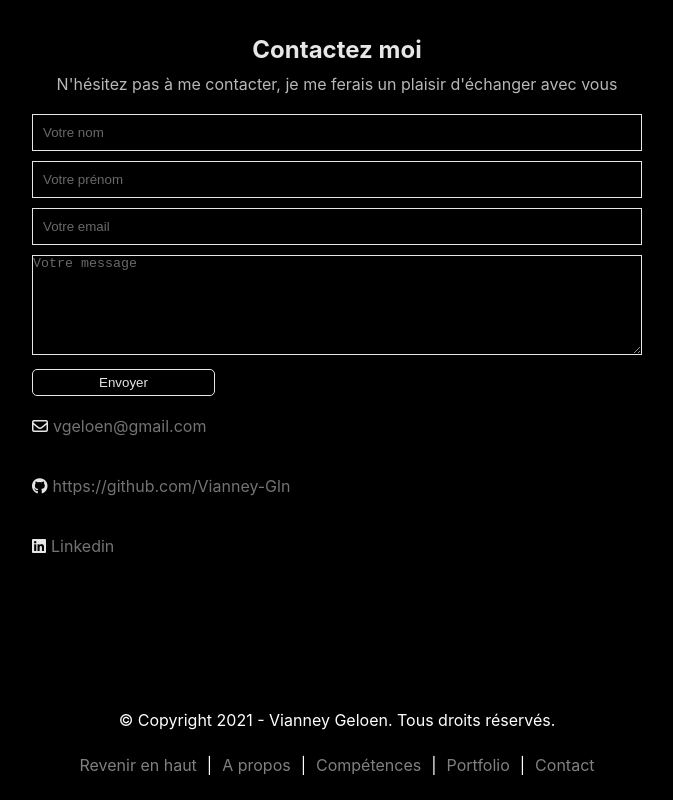
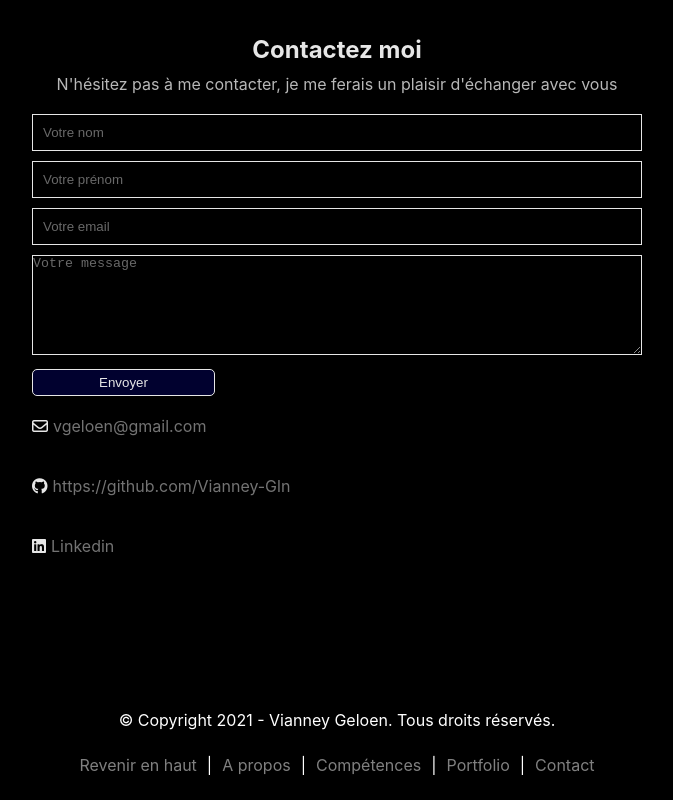
Before and after one commit to Vianney-Gln/porte-folio, a React (Create React App) app: page / in a window 1280 px wide. Shown: the part 4032-4832 px from the top of the page, without its empty margins (303-976 px from the left). Built offline with nearby package versions, Linux system fonts and the light colour scheme.

Commit message:
color changed design buttons

```diff
--- a/src/styles/contact.scss
+++ b/src/styles/contact.scss
@@ -46,9 +46,8 @@
       width: 30%;
       margin-top: 10px;
       margin-bottom: 10px;
-      padding-top: 5px;
-      padding-bottom: 5px;
-      background-color: black;
+      padding: 5px;
+      background-color: rgb(2, 2, 53);
       color: white;
       border: 1px solid white;
       border-radius: 5px;
```
